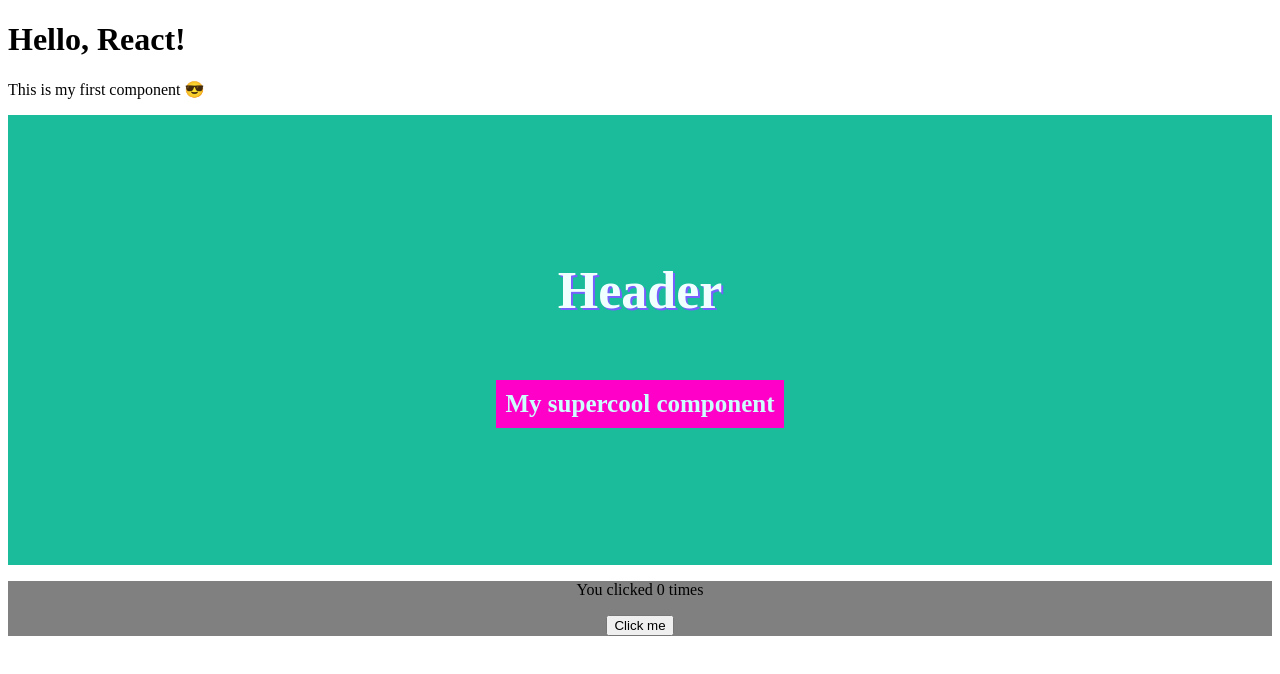
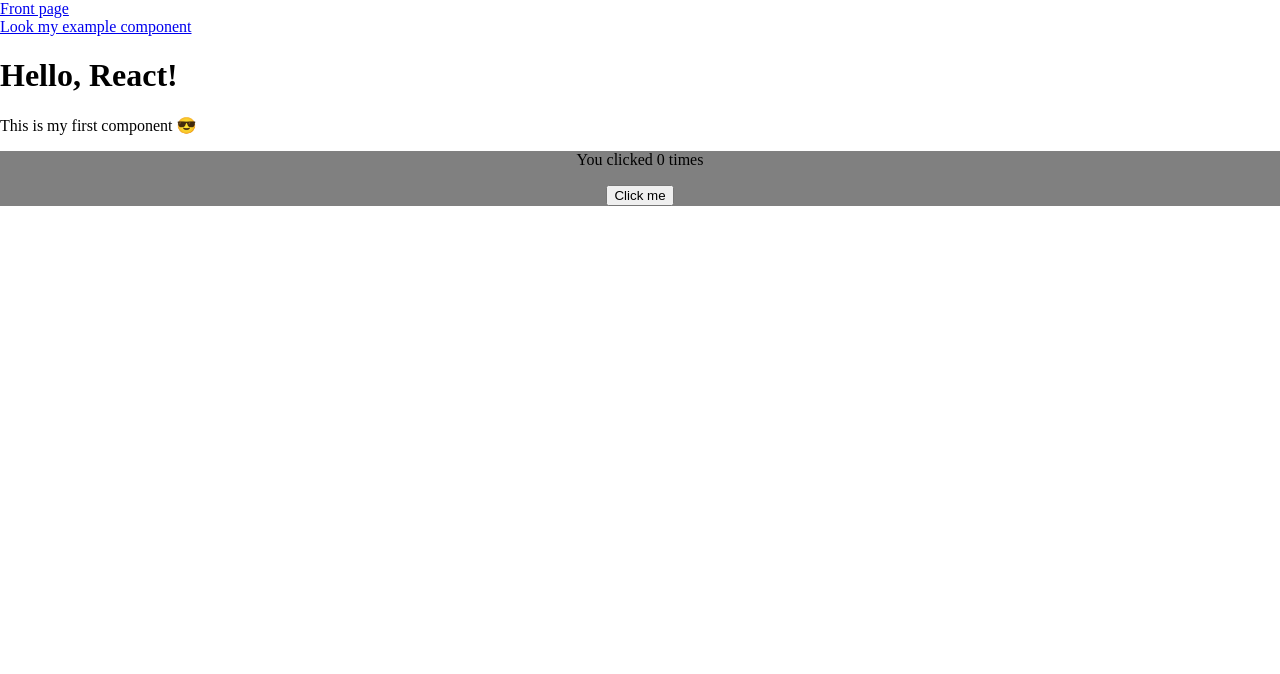
Before and after one commit to MehdiZaidaneS/portfolio, a React (Create React App) app: page / in a window 1280 px wide. Shown: the top 674 px of the page. Built offline with nearby package versions, Linux system fonts and the light colour scheme.

Commit message:
React Router Dom

```diff
--- a/package.json
+++ b/package.json
@@ -14,6 +14,7 @@
     "node-sass": "^7.0.1",
     "react": "^17.0.2",
     "react-dom": "^17.0.2",
+    "react-router-dom": "^5.2.1",
     "react-scripts": "5.0.0",
     "typescript": "^4.5.4",
     "web-vitals": "^2.1.3"
@@ -41,5 +42,8 @@
       "last 1 firefox version",
       "last 1 safari version"
     ]
+  },
+  "devDependencies": {
+    "@types/react-router-dom": "^5.3.2"
   }
 }
--- /dev/null
+++ b/src/App.module.scss
@@ -0,0 +1,8 @@
+body {
+    margin: 0;
+}
+
+.navbar{
+    display: flex;
+    flex-direction: column;
+}
--- a/src/App.tsx
+++ b/src/App.tsx
@@ -1,16 +1,36 @@
 // App.tsx
 import React from 'react'
+import {
+  BrowserRouter as Router,
+  Switch,
+  Route,
+  Link
+} from 'react-router-dom';
 import SomeExampleComponent from './components/example/someExampleComponent';
 import MyFirstComponent from './components/myFirstComponent';
 import ClickCount from './components/clickCount/clickCount';
+import styles from './App.module.scss';
 
 const App: React.FC = () => {
   return (
-    <div>
-      <MyFirstComponent />
-      <SomeExampleComponent />
+    <Router basename='/portfolio'>
+
+      {/* The navigation bar and other components you want to display on all pages come here */}
+      <div className={styles.navbar}>
+        <Link to='/'>Front page</Link>
+        <Link to='example'>Look my example component</Link>
+      </div>
+
+      <Switch>
+        {/* Changing content comes here */}
+        <Route exact path='/' component={MyFirstComponent} />
+        <Route exact path='/example' component={SomeExampleComponent}/>
+      </Switch>
+
+      {/* The footer and other components you want to display on all pages come here */}
       <ClickCount />
-    </div>
+
+    </Router>
   )
 }
 
```
Also changed, not shown: 1 other file (tests, documents, lock files or other folders).
